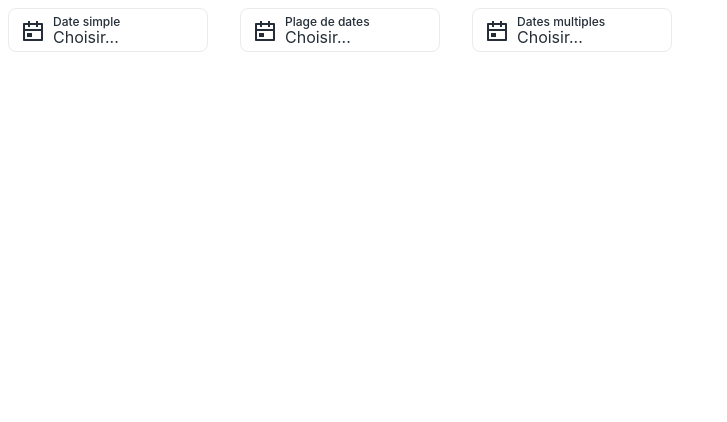
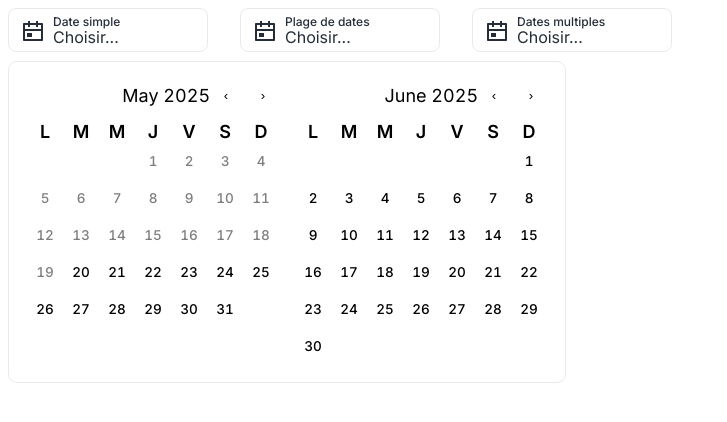
Before and after one commit to fredasterisk/modo-calendar, a website built with Vite: page demo/index.html in a window 1280 px wide. Shown: the whole page, without its empty margins (0-727 px from the left). Built offline with nearby package versions, Linux system fonts and the light colour scheme.

Commit message:
feat: ajout de la prise en charge de la sélection de dates en mode inline et amélioration de l'UX pour la sélection de plages de dates

```diff
--- a/demo/demo.css
+++ b/demo/demo.css
@@ -1,12 +1,43 @@
 /* Page */
+@import url('https://fonts.googleapis.com/css2?family=Inter:ital,opsz,wght@0,14..32,100..900;1,14..32,100..900&display=swap');
+
 html {
-    font-family: 'Inter', Poppins, sans-serif;
-    font-feature-settings: "ss01" 1, "ss02" 1, "ss03" 1, "ss04" 1, "ss05" 1, "ss06" 1, "ss07" 1, "ss08" 1, "ss09" 1, "ss10" 1, "ss11" 1, "ss12" 1, "ss13" 1, "ss14" 1, "ss15" 1, "ss16" 1, "ss17" 1;
-    @import url('https://fonts.googleapis.com/css2?family=Inter:opsz,wght@16..1000,400;700&display=swap');
+  font-family: 'Inter', Poppins, sans-serif;
+  font-feature-settings:
+    'liga' 1,      /* Standard ligatures */
+    'dlig' 1,      /* Discretionary ligatures */
+    'hlig' 1,      /* Historical ligatures */
+    'calt' 1,      /* Contextual alternates */
+    'smcp' 1,      /* Small caps */
+    'c2sc' 1,      /* All small caps */
+    'pcap' 1,      /* Petite caps */
+    'c2pc' 1,      /* All petite caps */
+    'onum' 1,      /* Oldstyle numbers */
+    'lnum' 1,      /* Lining numbers */
+    'pnum' 1,      /* Proportional numbers */
+    'tnum' 1,      /* Tabular numbers */
+    'zero' 1,      /* Slashed zero */
+    'frac' 1,      /* Fractions */
+    'subs' 1,      /* Subscript */
+    'sups' 1,      /* Superscript */
+    'ss01' 1,      /* Stylistic set 1 */
+    'ss02' 1,      /* Stylistic set 2 */
+    'ss03' 1,      /* Stylistic set 3 */
+    'ss04' 1,      /* Stylistic set 4 */
+    'ss05' 1,      /* Stylistic set 5 */
+    'ss06' 1,      /* Stylistic set 6 */
+    'ss07' 1,      /* Stylistic set 7 */
+    'ss08' 1,      /* Stylistic set 8 */
+    'ss09' 1,      /* Stylistic set 9 */
+    'ss10' 1,      /* Stylistic set 10 */
+    'salt' 1,      /* Stylistic alternates */
+    'case' 1,      /* Case-sensitive forms */
+    'locl' 1,      /* Localized forms */
+    'kern' 1;      /* Kerning */
 }
 
 .container {
-  displaY: flex;
+  display: flex;
   gap: 2rem;
 }
 
--- a/demo/index.html
+++ b/demo/index.html
@@ -60,18 +60,18 @@
 				</div>
 			</button>
 		</div>
-
+		<div id="calendar-inline-demo"></div>
 		<script type="module">
 			const calendarSingle = new NovaCalendar({
 				trigger: '#datepicker-single',
 				months: 1,
 				mode: 'single', // Mode de sélection de date simple
-				//format: (date) => date.toLocaleDateString('fr-FR'), // Fonction de format personnalisée
 			});
 			const calendarRange = new NovaCalendar({
 				trigger: '#datepicker-range',
+				mode: 'range', // Mode de sélection de plage de dates
 				months: 2,
-				mode: 'range', // Mode de sélection de plage de dates
+				strictRange2Months: false,
 				format: (start, end) => `${start} - ${end}`, // Fonction de format
 			});
 			const calendarMulti = new NovaCalendar({
@@ -79,10 +79,12 @@
 				months: 2,
 				mode: 'multiple', // Mode de sélection de dates multiples
 			});
-			//calendar.attachTo('#datepicker');
-			calendarSingle.attachToTrigger('#datepicker-single');
-			calendarRange.attachToTrigger('#datepicker-range');
-			calendarMulti.attachToTrigger('#datepicker-multiple');
+			const calendarInline = new NovaCalendar({
+				months: 2,
+				mode: 'range',
+				inline: '#calendar-inline-demo', // On passe le sélecteur du conteneur
+				format: (start, end) => `${start} - ${end}`,
+			});
 			// Exemple de blocage de dates :
 			calendarRange.setBlockedDates(['2025-07-04', '2025-07-10', '2025-06-10']);
 			calendarRange.setBlockedDates(['2025-07-04', '2025-07-10', '2025-06-10']);
--- a/src/core/calendar.js
+++ b/src/core/calendar.js
@@ -16,6 +16,8 @@ export class NovaCalendar {
 		this.options = {
 			trigger: options.trigger || null,
 			mode: 'range',
+			strictRange2Months: options.strictRange2Months || false, // false par défaut
+			inline: options.inline || false, // false, true, ou string (sélecteur)
 			format:
 				options.format ||
 				((start, end) =>
@@ -39,6 +41,10 @@ export class NovaCalendar {
 			options.plugins.forEach((p) => this.addPlugin(p));
 		}
 		NovaCalendar.instances.push(this);
+		// Appel automatique de attachToTrigger si trigger fourni ou inline
+		if (this.options.inline || this.options.trigger) {
+			this.attachToTrigger(this.options.trigger);
+		}
 	}
 	static parseYMD(str) {
 		const [y, m, d] = str.split('-').map(Number);
@@ -70,22 +76,41 @@ export class NovaCalendar {
 		this.updateDayClasses();
 	}
 	attachToTrigger(selector) {
-		const btn = document.querySelector(selector);
-		if (!btn) return;
+		const isInlineSelector = typeof this.options.inline === 'string';
+		const btn =
+			selector && !isInlineSelector ? document.querySelector(selector) : null;
+		let inlineContainer = null;
+		if (isInlineSelector) {
+			inlineContainer = document.querySelector(this.options.inline);
+			if (!inlineContainer) {
+				console.warn(
+					'[NovaCalendar] Conteneur inline non trouvé:',
+					this.options.inline
+				);
+				return;
+			}
+		}
+		if (!btn && !this.options.inline) return;
 		this.trigger = btn;
 		this.shadowHost = document.createElement('div');
+		if (isInlineSelector && inlineContainer) {
+			inlineContainer.appendChild(this.shadowHost);
+		} else {
 			document.body.appendChild(this.shadowHost);
+		}
 		this.shadowRoot = this.shadowHost.attachShadow({ mode: 'open' });
 		this.shadowRoot.innerHTML = `<style>${calendarStyles}</style>`;
 		this.container = document.createElement('div');
 		this.container.className = 'nova-calendar';
-		this.container.style.display = 'none';
 		this.shadowRoot.appendChild(this.container);
 		// Ajout du champ hidden pour le timestamp
 		this.hiddenInput = document.createElement('input');
 		this.hiddenInput.type = 'hidden';
 		this.hiddenInput.className = 'nova-calendar-timestamp';
 		this.shadowRoot.appendChild(this.hiddenInput);
+
+		if (!this.options.inline) {
+			this.container.style.display = 'none';
 			btn.addEventListener('click', (e) => {
 				e.stopPropagation();
 				this.showCalendar();
@@ -101,10 +126,15 @@ export class NovaCalendar {
 				)
 					this.hideCalendar();
 			});
+		} else {
+			this.container.style.display = 'block';
+			this.shadowHost.style.position = 'static';
+		}
 		this.renderCalendar();
 		this.updateHiddenInput();
 	}
 	showCalendar() {
+		if (this.options.inline) return;
 		NovaCalendar.instances.forEach((i) => {
 			if (i !== this) i.hideCalendar();
 		});
@@ -116,6 +146,7 @@ export class NovaCalendar {
 		this.plugins?.forEach((p) => p.onCalendarOpen?.(this));
 	}
 	hideCalendar() {
+		if (this.options.inline) return;
 		this.container.style.display = 'none';
 	}
 	/**
@@ -243,12 +274,14 @@ export class NovaCalendar {
 				this.updateDayClasses();
 			});
 
-			const days = this.generateDays(monthDate);
+			// Passe l'index du mois à generateDays
+			const days = this.generateDays(monthDate, i);
 			monthCol.appendChild(days);
 			days.querySelectorAll('.day').forEach((dayEl) => {
 				this.dayElements.push({
 					el: dayEl,
 					date: dayEl._date,
+					monthIndex: i,
 				});
 			});
 		}
@@ -291,7 +324,7 @@ export class NovaCalendar {
 		}
 		this.plugins?.forEach((p) => p.onRender?.(this));
 	}
-	generateDays(date) {
+	generateDays(date, monthIndex) {
 		const daysContainer = document.createElement('div');
 		daysContainer.className = 'days';
 		// NE PAS réinitialiser this.dayElements ici !
@@ -322,6 +355,7 @@ export class NovaCalendar {
 			day.textContent = d;
 			day.className = 'day';
 			day._date = currentDate;
+			day.dataset.monthIndex = monthIndex;
 			const dateTime = currentDate.getTime();
 			if (this.blockedDates && this.blockedDates.includes(dateTime))
 				day.classList.add('blocked');
@@ -332,8 +366,8 @@ export class NovaCalendar {
 			const today = new Date();
 			today.setHours(0, 0, 0, 0);
 			if (currentDate < today) day.classList.add('before-today');
-			// NE PAS push dans this.dayElements ici !
-			day.onclick = () => this.selectDate(currentDate);
+			// Handler modifié pour passer l'index de mois
+			day.onclick = (e) => this.selectDate(currentDate, monthIndex);
 			day.addEventListener('mousedown', (e) => e.stopPropagation());
 			day.addEventListener('click', (e) => e.stopPropagation());
 			day.onmouseover = () => {
@@ -356,7 +390,7 @@ export class NovaCalendar {
 			this.container.classList.remove('invalid-range');
 		}, 600);
 	}
-	selectDate(selected) {
+	selectDate(selected, monthIndex) {
 		const selectedTime = selected.getTime();
 		if (this.mode === 'single') {
 			this.selectedDate = this.startDate = selected;
@@ -388,6 +422,29 @@ export class NovaCalendar {
 		const isNoRangeEnd =
 			this.noRangeEndDates && this.noRangeEndDates.includes(selectedTime);
 		const isBoth = isNoRangeStart && isNoRangeEnd;
+
+		// --- Correction UX range 2 mois optionnelle ---
+		if (
+			this.mode === 'range' &&
+			this.months === 2 &&
+			this.options.strictRange2Months
+		) {
+			if (!this.startDate || (this.startDate && this.endDate)) {
+				// On veut sélectionner le début : uniquement sur le 1er calendrier
+				if (monthIndex !== 0) {
+					this.triggerInvalidRangeFeedback();
+					return;
+				}
+			} else if (this.startDate && !this.endDate) {
+				// On veut sélectionner la fin : uniquement sur le 2e calendrier
+				if (monthIndex !== 1) {
+					this.triggerInvalidRangeFeedback();
+					return;
+				}
+			}
+		}
+		// --- Fin correction UX ---
+
 		// Si la date est à la fois no-range-start et no-range-end, on ne peut jamais la sélectionner (début ou fin)
 		if (isBoth) {
 			this.triggerInvalidRangeFeedback();
@@ -464,7 +521,9 @@ export class NovaCalendar {
 			this.hoverDate = null;
 			this.updateButtonLabel();
 			this.updateDayClasses();
+			if (!this.options.inline) {
 				this.container.style.display = 'none';
+			}
 			this.updateHiddenInput();
 		} else {
 			this.startDate = selected;
--- a/src/core/styles.css
+++ b/src/core/styles.css
@@ -8,13 +8,13 @@
 /* Calendar */
 .nova-calendar {
   font-family: inherit;
+  background: #fff;
   border: 1px solid #eaeaea;
   font-size: 18px;
   border-radius: .5em;
   padding: 1em;
   margin-top:.5em;
   width: max-content;
-
   display: inline-block;
 }
 
@@ -114,7 +114,8 @@ button:is(.prev-month, .next-month):hover {
   top: 0;
   bottom: 0;
   background: #cce5ff;
-  z-index: -1;
+  z-index: 0;
+  mix-blend-mode: darken;
   right: 0;
 }
 
```
Lines whose indentation alone changed are shown as unchanged.
